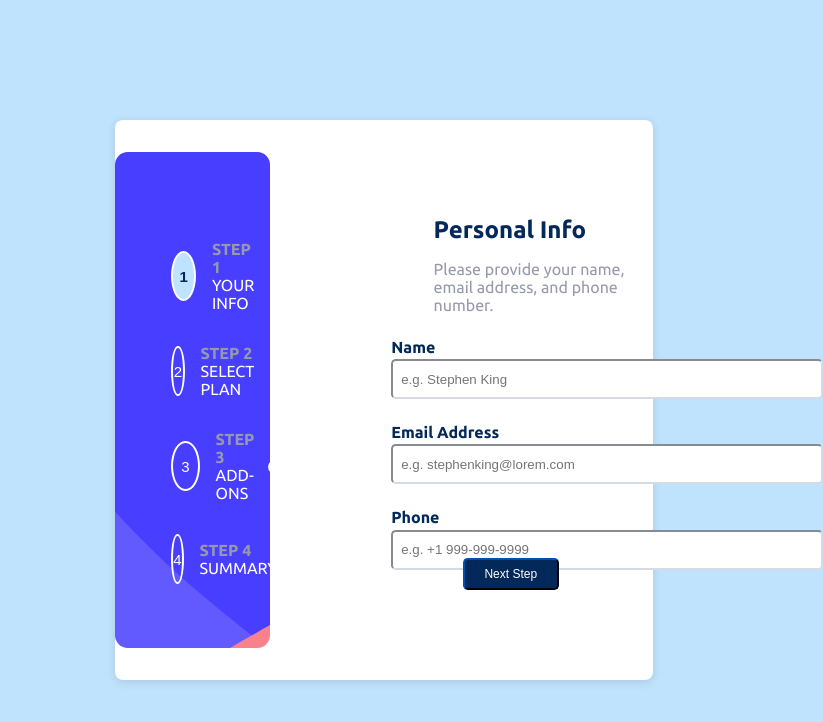
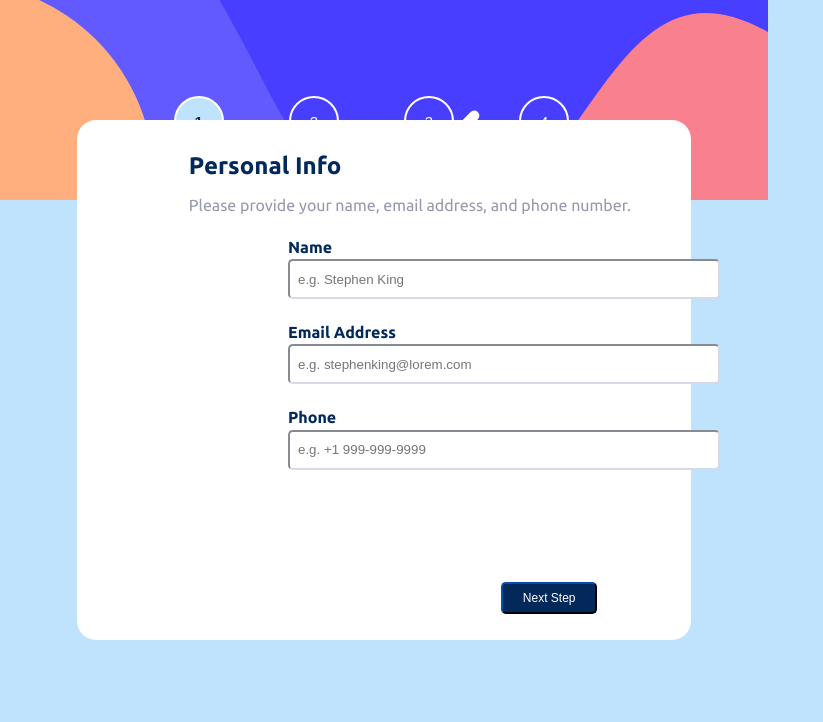
Before and after one commit to mnavai/multistepsform-reactapp, a React (Create React App) app: page / in a window 768 px wide. Shown: the top 722 px of the page, 823 px wide, since content can reach past the window. Built offline with nearby package versions, Linux system fonts and the light colour scheme.

Commit message:
tablet view fixing

```diff
--- a/src/components/AppLayout/AppLayout.css
+++ b/src/components/AppLayout/AppLayout.css
@@ -1,7 +1,11 @@
 .app-layout {
     display: flex;
 }
-
+@media screen and (min-width:579px) and (max-width: 1180px) {
+    .app-layout {
+        flex-direction: column;
+    }
+}
 
 @media screen and (max-width:578px){
     .app-layout{
--- a/src/components/Input/Input.css
+++ b/src/components/Input/Input.css
@@ -31,7 +31,11 @@
     padding: 0.5rem;
     border-color: rgb(237, 53, 72);
 }
+/* Tablet view */
+@media screen and (min-width:579px) and (max-width: 1180px) {
 
+}
+/* Mobile view */
 @media screen and (max-width:578px) {
     .form-input{
         width: 70vw;
--- a/src/components/MainWrapper/MainWrapper.css
+++ b/src/components/MainWrapper/MainWrapper.css
@@ -97,6 +97,15 @@
     padding-left: 6rem;
     padding-right: 6rem;
 }
+/* tablet view */
+@media screen and (min-width:579px) and (max-width: 1180px) {
+    .main-section {
+        margin: -5rem auto 1rem auto;
+        border-radius: 1.2rem;
+        width: 80vw;
+        height: 65vh;
+    }
+}
 @media screen and (max-width:578px) {
     .main-section{
         margin: -5rem auto 1rem auto;
--- a/src/components/Sidebar/Sidebar.css
+++ b/src/components/Sidebar/Sidebar.css
@@ -8,6 +8,14 @@
     background-position: center;
     background-size: cover;
 }
+@media screen and (min-width:579px) and (max-width: 1180px) {
+    .nav-header {
+        padding-top: 0;
+        border-radius: 0;
+        width: 100vw;
+        height: 25vh;
+    }
+}
 @media screen and (max-width:578px) {
     .nav-header {
         padding-top: 0;
--- a/src/components/SidebarLink/SidebarLink.css
+++ b/src/components/SidebarLink/SidebarLink.css
@@ -39,6 +39,35 @@
 .nav-p{
     color:white;
 }
+@media screen and (min-width:579px) and (max-width: 1180px) {
+    .side-nav {
+        margin-left: auto;
+        margin-right: auto;
+    }
+
+    ul {
+        display: flex;
+        justify-content: center;
+        margin-left: auto;
+        margin-right: auto;
+    }
+
+    .list-item-info {
+        display: none;
+        padding: .2rem;
+    }
+
+    .list-items {
+        margin-top: 5rem;
+        padding: 0;
+        width: 15vw;
+    }
+
+    .circle-icon {
+        width: 50px;
+        height: 50px
+    }
+}
 
 @media screen and (max-width:578px) {
     .side-nav{
--- a/src/index.css
+++ b/src/index.css
@@ -45,6 +45,25 @@ html, body, h1, h2, h3, h4, h5, p {
     pointer-events: none;
     z-index: 9999;
 }
+@media screen and (min-width:579px) and (max-width: 1180px) {
+    body {
+            display: flex;
+            justify-content: center;
+            place-items: unset;
+            max-width: 100%;
+            overflow: hidden;
+            padding: 0;
+        }
+
+    .App {
+        flex-direction: column;
+        width: 100vw;
+        height: auto;
+        padding: 0;
+        background-color: rgba(255, 255, 255, 0);
+        box-shadow: none;
+    }
+}
 @media screen and (max-width:578px) {
     body{
         display: flex;
```
